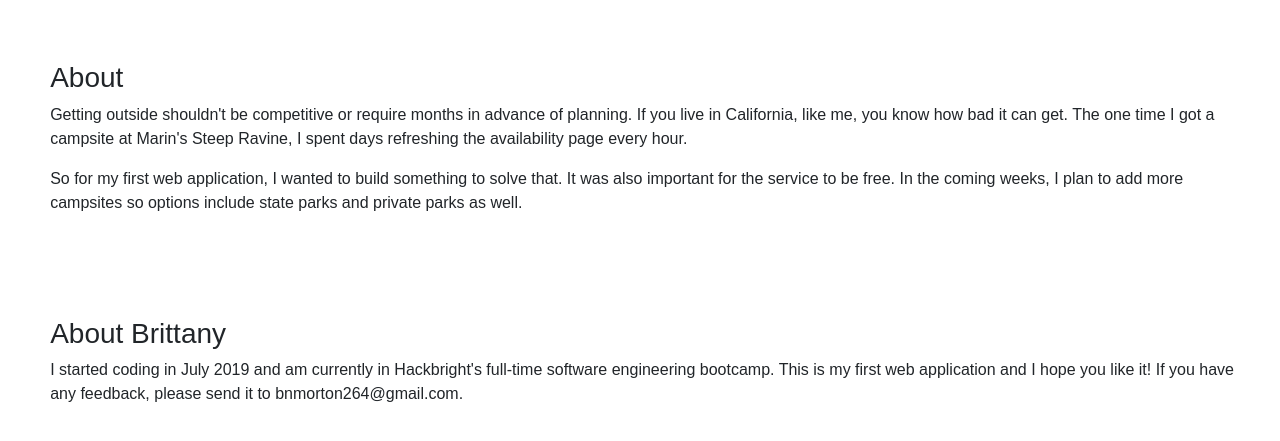
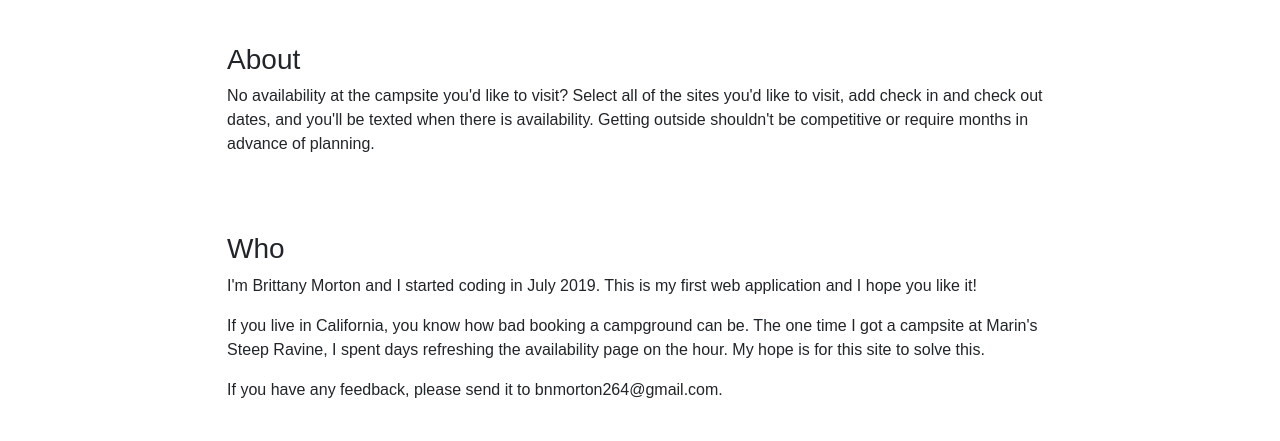
Before and after one commit to brittanynm/campsite-checker, a Flask app: page /about in a window 1280 px wide. Shown: the part 82-523 px from the top of the page. Run offline with Flask 2, Linux system fonts and the light colour scheme; some libraries are stand-ins or nearby versions.

Commit message:
about page styling

```diff
--- a/static/css/main.css
+++ b/static/css/main.css
@@ -31,7 +31,10 @@ ul.tent {
     height: 60px;
     width: 100%;
 }
-
+.about-section {
+    padding-left: 15%;
+    padding-right: 15%;
+}
 
 .selected-dates {
     padding: 3%;
--- a/templates/about.html
+++ b/templates/about.html
@@ -1,21 +1,26 @@
 {% extends 'base.html' %}
 {% block content %}
 <body>
+    <div class="about-section">
         <div id="About">
             <h3>About</h3>
             <p>
-            Getting outside shouldn't be competitive or require months in advance of planning. If you live in California, like me, you know how bad it can get. The one time I got a campsite at Marin's Steep Ravine, I spent days refreshing the availability page every hour.
-        </p>
-        <p>
-            So for my first web application, I wanted to build something to solve that. It was also important for the service to be free. In the coming weeks, I plan to add more campsites so options include state parks and private parks as well.
+                No availability at the campsite you'd like to visit? Select all of the sites you'd like to visit, add check in and check out dates, and you'll be texted when there is availability. Getting outside shouldn't be competitive or require months in advance of planning.
             </p>
         </div>
 
         <div id="About-me">
-        <h3>About Brittany</h3>
+            <h3>Who</h3>
             <p>
-            I started coding in July 2019 and am currently in Hackbright's full-time software engineering bootcamp. This is my first web application and I hope you like it! If you have any feedback, please send it to bnmorton264@gmail.com.
+                I'm Brittany Morton and I started coding in July 2019. This is my first web application and I hope you like it!
             </p>
+            <p>
+                If you live in California, you know how bad booking a campground can be. The one time I got a campsite at Marin's Steep Ravine, I spent days refreshing the availability page on the hour. My hope is for this site to solve this.
+            </p>
+            <p>
+                If you have any feedback, please send it to bnmorton264@gmail.com.
+            </p>
+        </div>
     </div>
 </body>
 {% endblock %}
```
Lines whose indentation alone changed are shown as unchanged.
